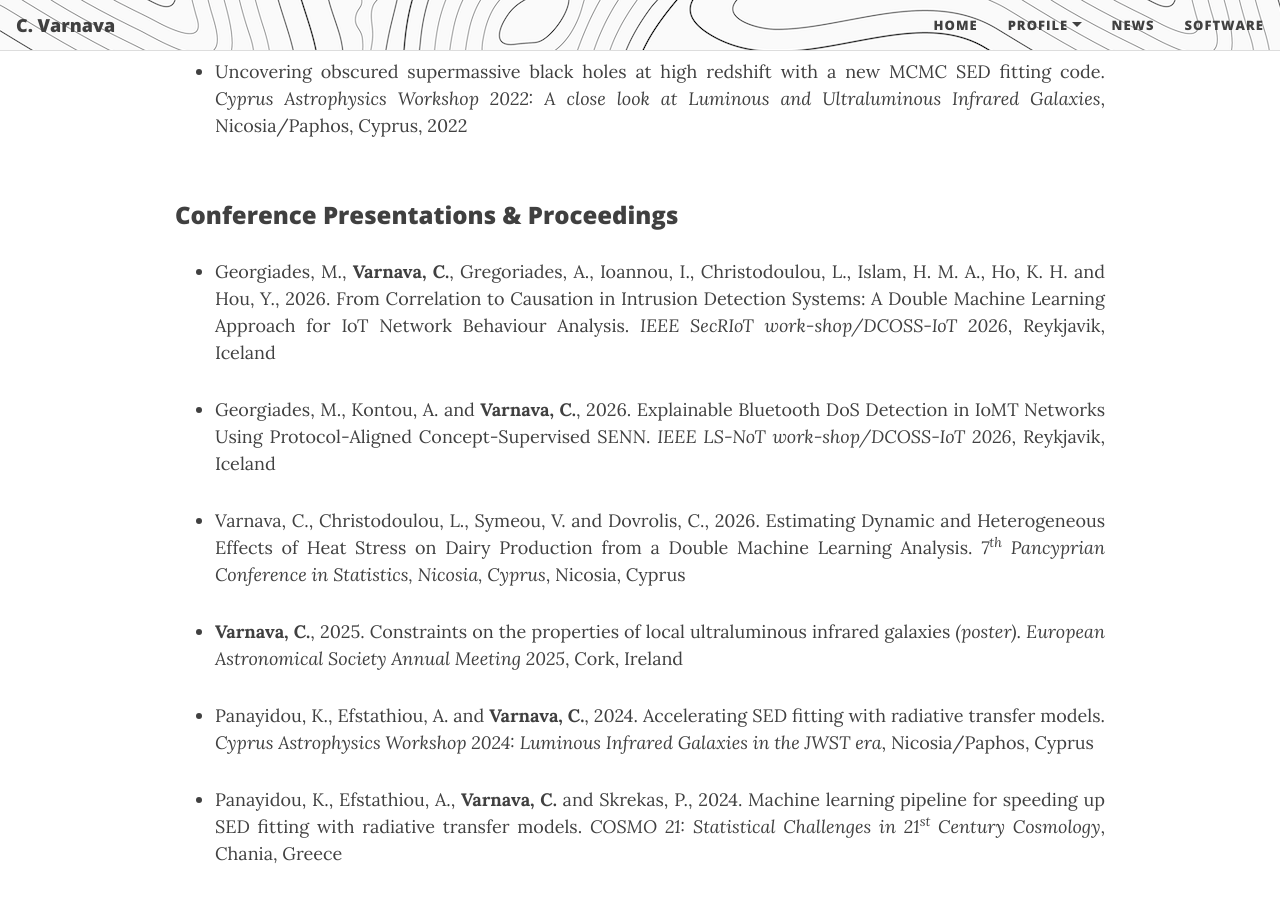
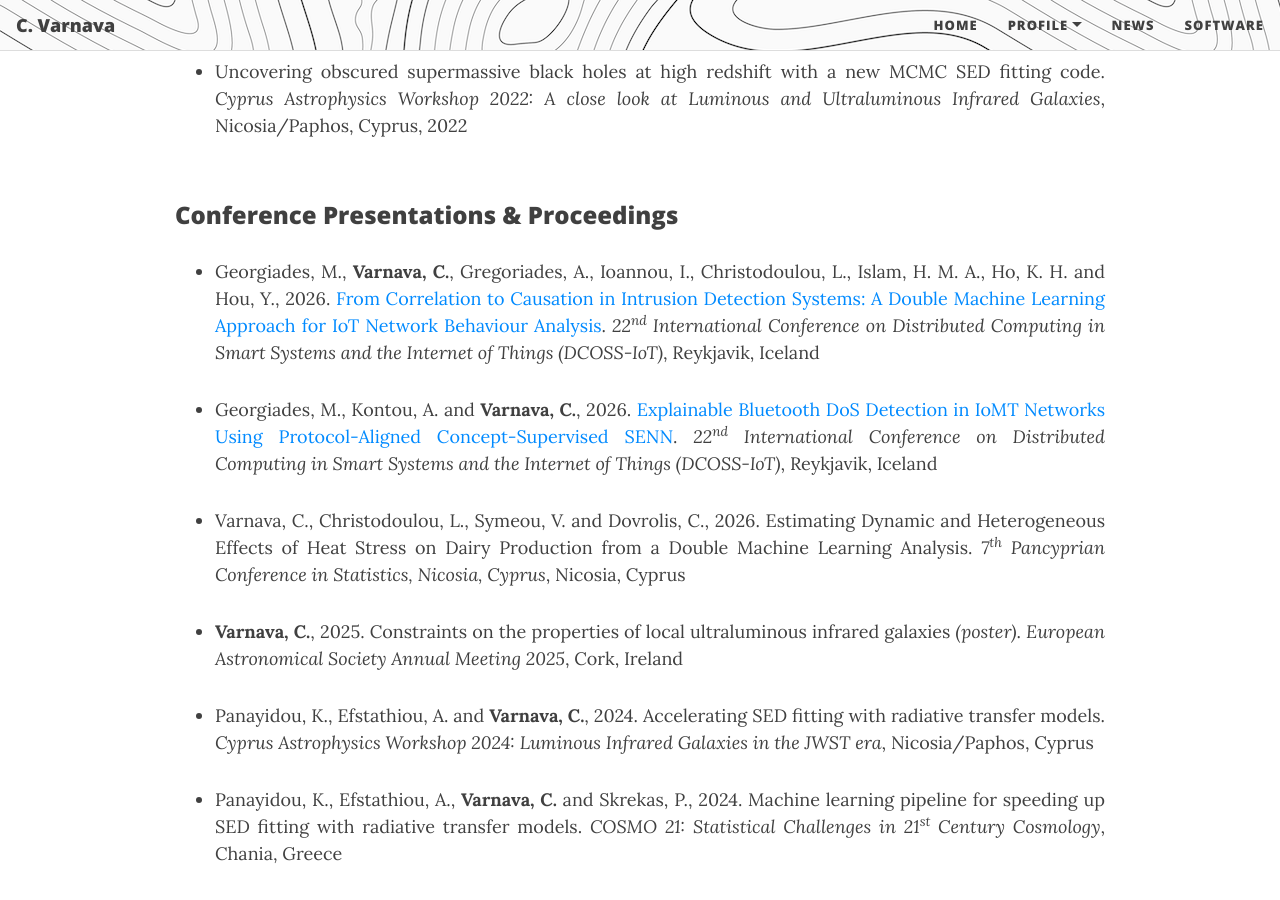
Before and after one commit to ch-var/ch-var.github.io, a Jekyll site: the page built from CV.html, in a window 1280 px wide and 900 px high, scrolled down 5476 px. Built offline with Jekyll 4.4.1, drawn with Linux system fonts in a browser that asks for light colours; formulas are drawn with MathJax 3; some of the changed text lies outside the part shown.

Commit message:
Update CV.html

```diff
--- a/CV.html
+++ b/CV.html
@@ -99,9 +99,9 @@
 <br>
 <p style="font-family: var(--header-font); font-weight: 800; line-height: 1.1; font-size: 1.5rem; margin-top: 1.25rem;">Publications</p>
 <ul>
-<li class="responsive-margin">Georgiades, M., Kontou, A. and <b>Varnava, C.</b>, 2026. Explainable Bluetooth DoS Detection in IoMT Networks Using Protocol-Aligned Concept-Supervised SENN. <i>IEEE Xplore</i>, accepted</li>
+<li class="responsive-margin">Georgiades, M., <b>Varnava, C.</b>, Gregoriades, A., Ioannou, I., Christodoulou, L., Islam, H. M. A., Ho, K. H. and Hou, Y., 2026. <a href="https://doi.org/10.1109/DCOSS-IoT69657.2026.00071">From Correlation to Causation in Intrusion Detection Systems: A Double Machine Learning Approach for IoT Network Behaviour Analysis</a>. <i>IEEE Xplore</i>, pp. 391–398</li>
 <p></p>
-<li class="responsive-margin">Georgiades, M., <b>Varnava, C.</b>, Gregoriades, A., Ioannou, I., Christodoulou, L., Islam, H. M. A., Ho, K. H. and Hou, Y., 2026. From Correlation to Causation in Intrusion Detection Systems: A Double Machine Learning Approach for IoT Network Behaviour Analysis. <i>IEEE Xplore</i>, accepted</li>
+<li class="responsive-margin">Georgiades, M., Kontou, A. and <b>Varnava, C.</b>, 2026. <a href="https://doi.org/10.1109/DCOSS-IoT69657.2026.00123">Explainable Bluetooth DoS Detection in IoMT Networks Using Protocol-Aligned Concept-Supervised SENN</a>. <i>IEEE Xplore</i>, pp. 800–807</li>
 <p></p>
 <li class="responsive-margin" style="margin-bottom: 8px;"><b>Varnava, C.</b>, Efstathiou, A., Díaz-Santos, T. and Farrah, D., 2026. <a href="https://doi.org/10.1093/mnras/stag795"><i>JWST</i> observations and a model for the extremely luminous obscured quasar W2246–0526 at \(z\)=4.6</a>. <i>Monthly Notices of the Royal Astronomical Society</i>, 548(4), pp. 1–13</li>
 <p align='justify' class="responsive-margin" style="margin-top: 0px;">Media coverage by PHYS.ORG, NDTV and msn</p>
@@ -151,9 +151,9 @@
 <br>
 <p style="font-family: var(--header-font); font-weight: 800; line-height: 1.1; font-size: 1.5rem; margin-top: 1.25rem;">Conference Presentations & Proceedings</p>
 <ul>
-<li class="responsive-margin">Georgiades, M., <b>Varnava, C.</b>, Gregoriades, A., Ioannou, I., Christodoulou, L., Islam, H. M. A., Ho, K. H. and Hou, Y., 2026. From Correlation to Causation in Intrusion Detection Systems: A Double Machine Learning Approach for IoT Network Behaviour Analysis. <i>IEEE SecRIoT work-shop/DCOSS-IoT 2026</i>, Reykjavik, Iceland</li>
+<li class="responsive-margin">Georgiades, M., <b>Varnava, C.</b>, Gregoriades, A., Ioannou, I., Christodoulou, L., Islam, H. M. A., Ho, K. H. and Hou, Y., 2026. <a href="https://doi.org/10.1109/DCOSS-IoT69657.2026.00071">From Correlation to Causation in Intrusion Detection Systems: A Double Machine Learning Approach for IoT Network Behaviour Analysis</a>. <i>22<sup>nd</sup> International Conference on Distributed Computing in Smart Systems and the Internet of Things (DCOSS-IoT)</i>, Reykjavik, Iceland</li>
 <p></p>
-<li class="responsive-margin">Georgiades, M., Kontou, A. and <b>Varnava, C.</b>, 2026. Explainable Bluetooth DoS Detection in IoMT Networks Using Protocol-Aligned Concept-Supervised SENN. <i>IEEE LS-NoT work-shop/DCOSS-IoT 2026</i>, Reykjavik, Iceland</li>
+<li class="responsive-margin">Georgiades, M., Kontou, A. and <b>Varnava, C.</b>, 2026. <a href="https://doi.org/10.1109/DCOSS-IoT69657.2026.00123">Explainable Bluetooth DoS Detection in IoMT Networks Using Protocol-Aligned Concept-Supervised SENN</a>. <i>22<sup>nd</sup> International Conference on Distributed Computing in Smart Systems and the Internet of Things (DCOSS-IoT)</i>, Reykjavik, Iceland</li>
 <p></p>
 <li class="responsive-margin"></b>Varnava, C.</b>, Christodoulou, L., Symeou, V. and Dovrolis, C., 2026. Estimating Dynamic and Heterogeneous Effects of Heat Stress on Dairy Production from a Double Machine Learning Analysis. <i>7<sup>th</sup> Pancyprian Conference in Statistics, Nicosia, Cyprus</i>, Nicosia, Cyprus</li>
 <p></p>
```
